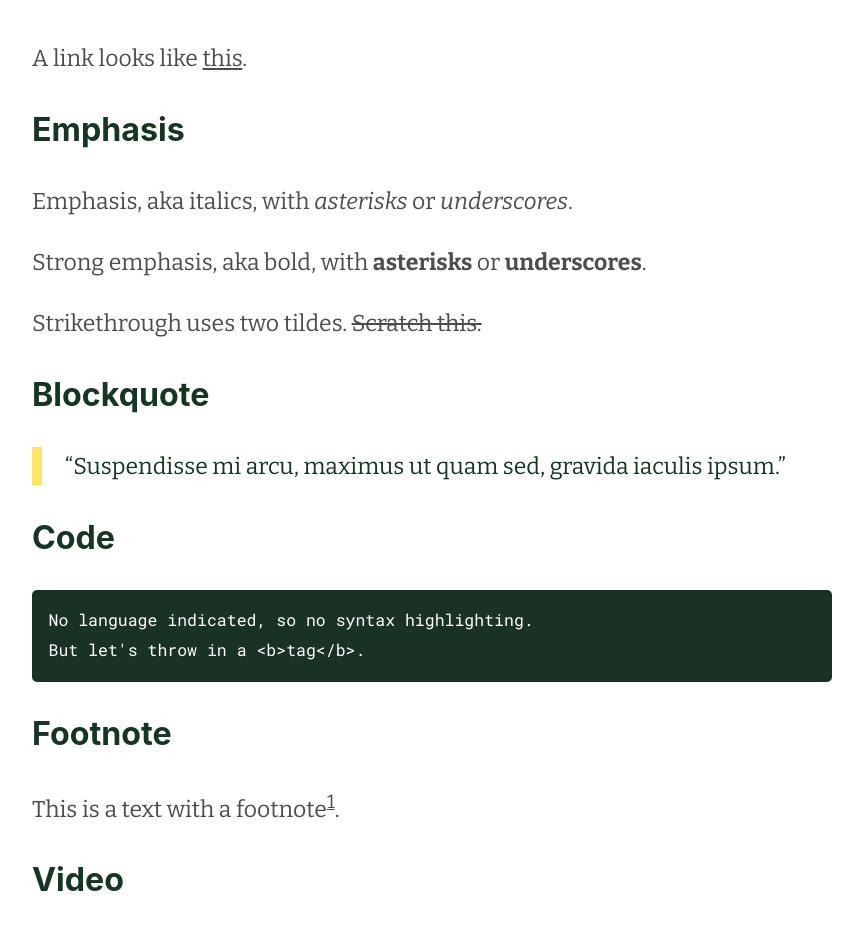
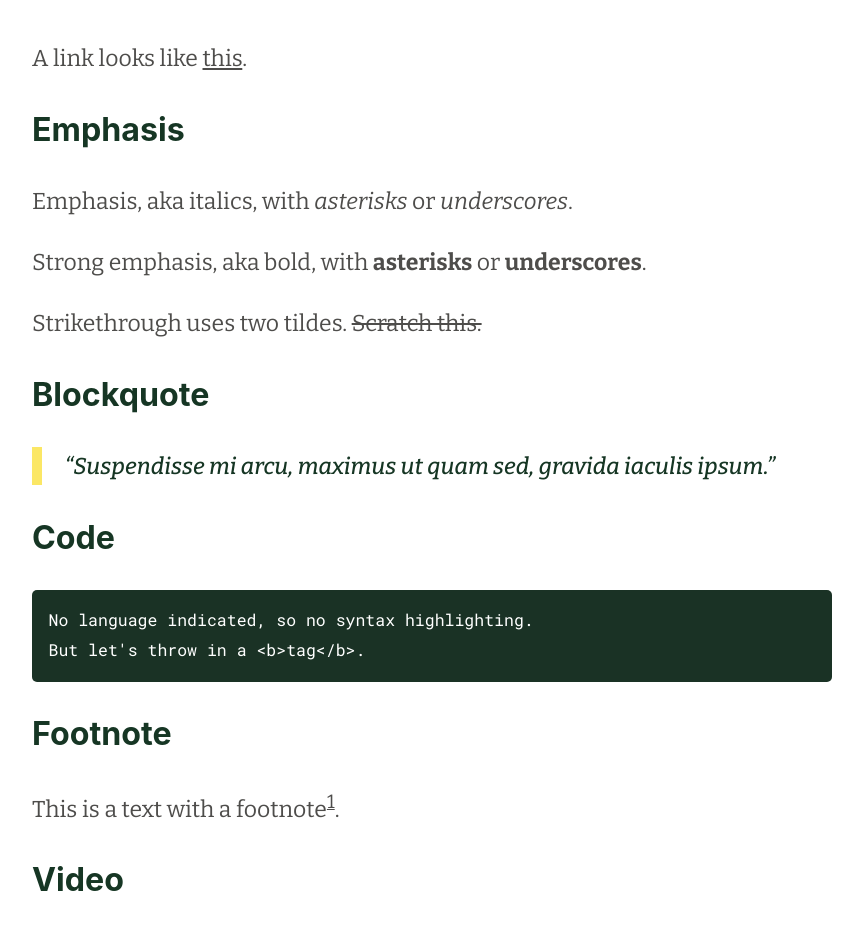
Before and after one commit to ajpwalser/ajpwalser.github.io, a Jekyll site: the page built from _posts/2020-04-17-Styles.md, in a window 1280 px wide. Shown: the part 1707-2647 px from the top of the page, without its empty margins (208-1071 px from the left). Built offline with Jekyll 4.4.1, drawn with Linux system fonts in a browser that asks for light colours; some web fonts are replaced.

Commit message:
Update style.css

```diff
--- a/css/style.css
+++ b/css/style.css
@@ -169,6 +169,8 @@ p.time {
 /* Blockquotes */
 
 blockquote {
+	font-family: 'Bitter', serif;
+	font-style: italic;
 	font-weight: 500;
 	color: rgb(22, 54, 36);
 	margin: 1em auto;
```
